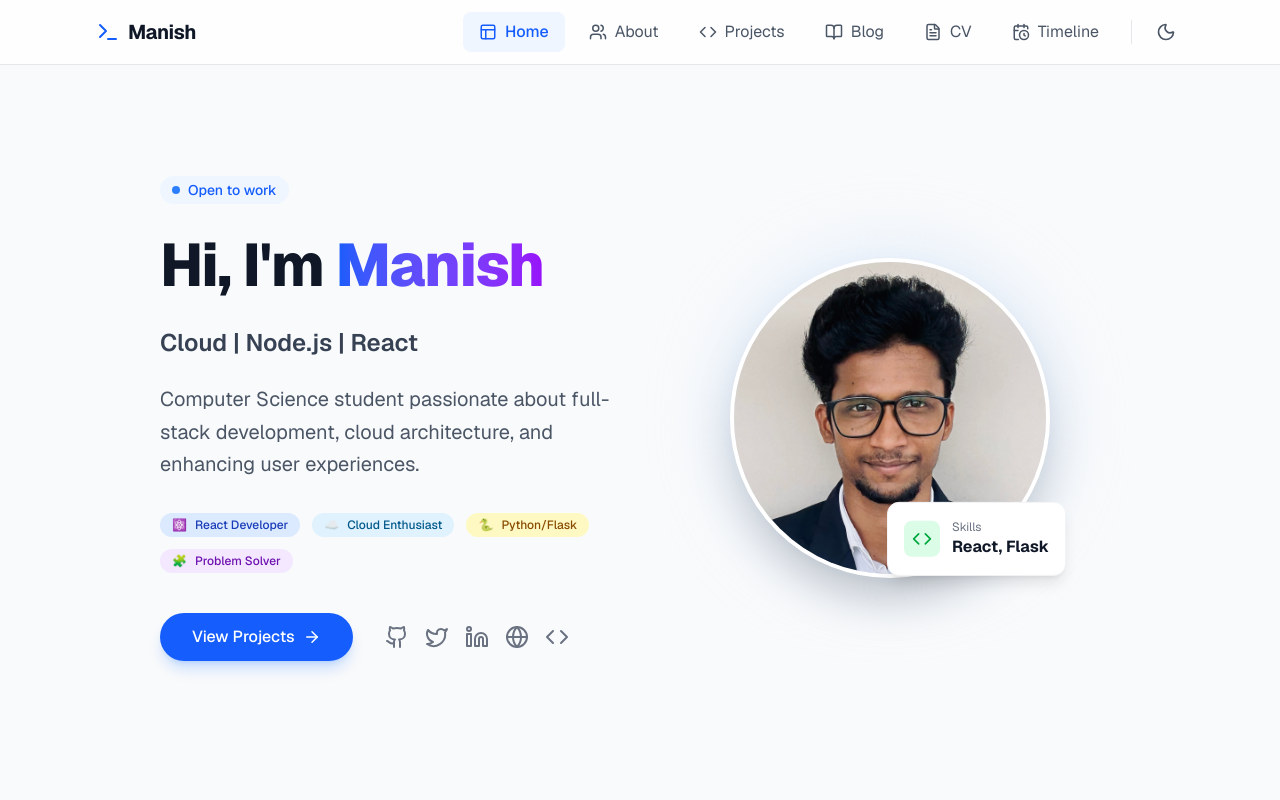
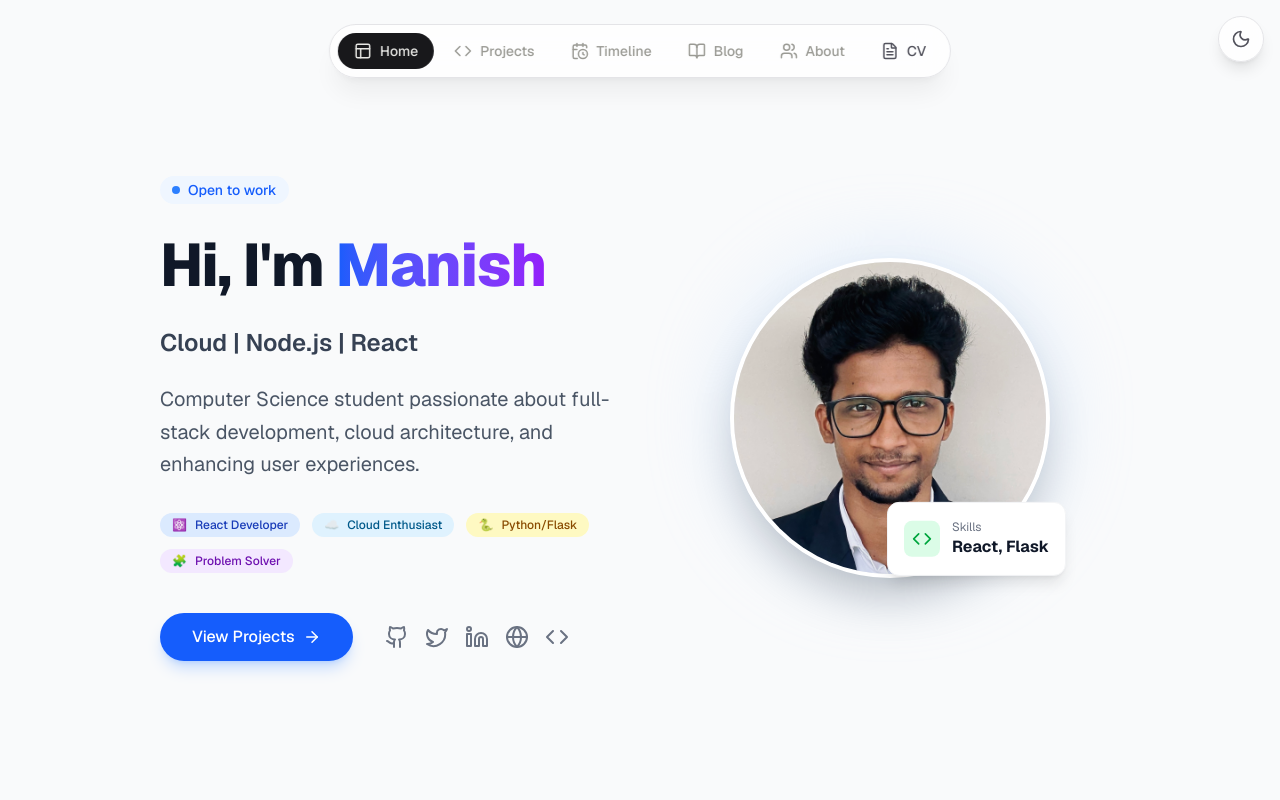
Before and after one commit to Manish881-hub/my-portfolio, a Next.js app: page /portfolio in a window 1280 px wide. Shown: the top 800 px of the page. Built offline with nearby package versions, Linux system fonts and the light colour scheme.

Commit message:
feat: Initialize portfolio application with `SplitText` and `PillNav` components, and theme toggling.

```diff
--- a/src/app/app.tsx
+++ b/src/app/app.tsx
@@ -26,6 +26,8 @@ import {
 } from 'lucide-react';
 import { PROFILE, BADGES, PROJECTS, BLOGS, CERTIFICATIONS } from '../data/portfolioData';
 import Timeline from '../components/timeline';
+import { PillNav } from '../components/pill-nav';
+import { SplitText } from '../components/split-text';
 
 
 // --- COMPONENTS ---
@@ -88,86 +90,46 @@ export default function App() {
     return (
         <div className={`min-h-screen font-sans transition-colors duration-300 ${darkMode ? 'dark bg-gray-900' : 'bg-gray-50'}`}>
 
-            {/* Navigation */}
-            <nav className="fixed top-0 w-full z-50 bg-white/80 dark:bg-gray-900/80 backdrop-blur-md border-b border-gray-200 dark:border-gray-800">
-                <div className="max-w-6xl mx-auto px-4 sm:px-6 lg:px-8">
-                    <div className="flex justify-between h-16 items-center">
-
-                        {/* Logo / Name */}
-                        <div
-                            className="font-bold text-xl tracking-tight cursor-pointer text-gray-900 dark:text-white flex items-center gap-2"
-                            onClick={() => setActiveTab('home')}
-                        >
-                            <Terminal className="text-blue-600" size={24} />
-                            <span>{PROFILE.name.split(' ')[0]}</span>
-                        </div>
-
-                        {/* Desktop Nav */}
-                        <div className="hidden md:flex items-center gap-2">
-                            <NavLink tab="home" label="Home" icon={Layout} />
-                            <NavLink tab="about" label="About" icon={Users} />
-                            <NavLink tab="projects" label="Projects" icon={Code} />
-                            <NavLink tab="blog" label="Blog" icon={BookOpen} />
-
-                            <a
-                                href="/cv"
-                                className="flex items-center gap-2 px-4 py-2 rounded-lg transition-all duration-200 w-full md:w-auto text-left md:text-center text-gray-600 dark:text-gray-400 hover:bg-gray-50 dark:hover:bg-gray-800"
-                            >
-                                <FileText size={18} />
-                                <span>CV</span>
-                            </a>
-                            <NavLink tab="timeline" label="Timeline" icon={CalendarClock} />
-
-
-                            <div className="w-px h-6 bg-gray-200 dark:bg-gray-700 mx-2"></div>
-
+            {/* Floating Pill Navigation */}
+            <header className="fixed top-4 right-4 z-50">
                 <button
                     onClick={toggleTheme}
-                                className="p-2 rounded-full hover:bg-gray-100 dark:hover:bg-gray-800 text-gray-600 dark:text-gray-400 transition-colors"
+                    className="p-3 rounded-full bg-white/80 dark:bg-zinc-900/80 backdrop-blur-md border border-zinc-200 dark:border-zinc-800 text-zinc-600 dark:text-zinc-400 hover:text-zinc-900 dark:hover:text-zinc-100 transition-colors shadow-lg"
                     aria-label="Toggle Dark Mode"
                 >
                     {darkMode ? <Sun size={20} /> : <Moon size={20} />}
                 </button>
-                        </div>
+            </header>
 
-                        {/* Mobile Menu Toggle */}
-                        <div className="md:hidden flex items-center gap-4">
-                            <button
-                                onClick={toggleTheme}
-                                className="p-2 text-gray-600 dark:text-gray-400"
-                            >
-                                {darkMode ? <Sun size={20} /> : <Moon size={20} />}
-                            </button>
-                            <button
-                                onClick={() => setIsMenuOpen(!isMenuOpen)}
-                                className="p-2 text-gray-600 dark:text-gray-400"
-                            >
-                                {isMenuOpen ? <X size={24} /> : <Menu size={24} />}
-                            </button>
-                        </div>
-                    </div>
-                </div>
+            {/* Desktop Nav: Top Right */}
+            <PillNav
+                activeTab={activeTab}
+                onTabChange={setActiveTab}
+                items={[
+                    { id: 'home', label: 'Home', icon: Layout },
+                    { id: 'projects', label: 'Projects', icon: Code },
+                    { id: 'timeline', label: 'Timeline', icon: CalendarClock },
+                    { id: 'blog', label: 'Blog', icon: BookOpen },
+                    { id: 'about', label: 'About', icon: Users },
+                    { id: 'cv', label: 'CV', icon: FileText },
+                ]}
+                className="hidden md:flex absolute top-6 left-1/2 -translate-x-1/2 z-50"
+            />
 
-                {/* Mobile Nav Dropdown */}
-                {isMenuOpen && (
-                    <div className="md:hidden bg-white dark:bg-gray-900 border-b border-gray-200 dark:border-gray-800 px-4 py-4 space-y-2">
-                        <NavLink tab="home" label="Home" icon={Layout} />
-                        <NavLink tab="about" label="About" icon={Users} />
-                        <NavLink tab="projects" label="Projects" icon={Code} />
-                        <NavLink tab="blog" label="Blog" icon={BookOpen} />
-
-                        <a
-                            href="/cv"
-                            className="flex items-center gap-2 px-4 py-2 rounded-lg transition-all duration-200 w-full md:w-auto text-left md:text-center text-gray-600 dark:text-gray-400 hover:bg-gray-50 dark:hover:bg-gray-800"
-                        >
-                            <FileText size={18} />
-                            <span>CV</span>
-                        </a>
-                        <NavLink tab="timeline" label="Timeline" icon={CalendarClock} />
-
-                    </div>
-                )}
-            </nav>
+            {/* Mobile Nav: Bottom Center */}
+            <PillNav
+                activeTab={activeTab}
+                onTabChange={setActiveTab}
+                items={[
+                    { id: 'home', label: 'Home', icon: Layout },
+                    { id: 'projects', label: 'Projects', icon: Code },
+                    { id: 'timeline', label: 'Timeline', icon: CalendarClock },
+                    { id: 'blog', label: 'Blog', icon: BookOpen },
+                    { id: 'about', label: 'About', icon: Users },
+                    { id: 'cv', label: 'CV', icon: FileText },
+                ]}
+                className="md:hidden fixed bottom-4 left-1/2 -translate-x-1/2"
+            />
 
             {/* Main Content Area */}
             <main className="pt-24 pb-16 max-w-5xl mx-auto px-4 sm:px-6 lg:px-8">
@@ -187,7 +149,7 @@ export default function App() {
                                 </div>
 
                                 <h1 className="text-4xl md:text-6xl font-extrabold text-gray-900 dark:text-white tracking-tight leading-tight">
-                                    Hi, I'm <span className="text-transparent bg-clip-text bg-gradient-to-r from-blue-600 to-purple-600">{PROFILE.name.split(' ')[0]}</span>
+                                    Hi, I'm <SplitText className="text-transparent bg-clip-text bg-gradient-to-r from-blue-600 to-purple-600 inline-block">{PROFILE.name.split(' ')[0]}</SplitText>
                                 </h1>
 
                                 <h2 className="text-2xl font-semibold text-gray-700 dark:text-gray-200">
--- /dev/null
+++ b/src/components/pill-nav.tsx
@@ -0,0 +1,83 @@
+import React, { useState } from 'react';
+import { motion } from 'framer-motion';
+
+interface NavItem {
+    id: string;
+    label: string;
+    icon: React.ElementType;
+}
+
+interface PillNavProps {
+    items: NavItem[];
+    activeTab: string;
+    onTabChange: (id: string) => void;
+    className?: string; // Add className prop
+}
+
+export const PillNav = ({ items, activeTab, onTabChange, className = '' }: PillNavProps) => { // Accept className
+    const defaultPosition = className?.includes('fixed') || className?.includes('absolute')
+        ? ''
+        : 'fixed bottom-4 sm:bottom-8 left-1/2 -translate-x-1/2';
+
+    return (
+        <div className={`${defaultPosition} z-50 ${className}`}>
+            <nav className="flex items-center gap-1 p-2 rounded-full bg-white/80 dark:bg-zinc-900/80 backdrop-blur-lg border border-zinc-200 dark:border-zinc-800 shadow-xl shadow-black/5">
+                {items.map((item) => {
+                    const isActive = activeTab === item.id;
+                    const isCV = item.id === 'cv';
+
+                    if (isCV) {
+                        return (
+                            <a
+                                key={item.id}
+                                href="/cv"
+                                className={`
+                  relative flex items-center gap-2 px-4 py-2 rounded-full text-sm font-medium transition-colors duration-200
+                  ${isActive
+                                        ? 'text-white'
+                                        : 'text-zinc-600 dark:text-zinc-400 hover:text-zinc-900 dark:hover:text-zinc-100 hover:bg-zinc-100 dark:hover:bg-zinc-800'
+                                    }
+                `}
+                            >
+                                <span className="relative z-10 flex items-center gap-2">
+                                    <item.icon size={18} />
+                                    <span className="hidden sm:inline">{item.label}</span>
+                                </span>
+                            </a>
+                        )
+                    }
+
+                    return (
+                        <button
+                            key={item.id}
+                            onClick={() => {
+                                onTabChange(item.id);
+                                window.scrollTo({ top: 0, behavior: 'smooth' });
+                            }}
+                            className={`
+                relative flex items-center gap-2 px-4 py-2 rounded-full text-sm font-medium transition-colors duration-200
+                ${isActive
+                                    ? 'text-white'
+                                    : 'text-zinc-600 dark:text-zinc-400 hover:text-zinc-900 dark:hover:text-zinc-100 hover:bg-zinc-100 dark:hover:bg-zinc-800'
+                                }
+              `}
+                        >
+                            {isActive && (
+                                <motion.div
+                                    layoutId="active-pill"
+                                    className="absolute inset-0 bg-zinc-900 dark:bg-white rounded-full"
+                                    transition={{ type: "spring", stiffness: 300, damping: 30 }}
+                                />
+                            )}
+
+                            <span className="relative z-10 flex items-center gap-2 mix-blend-exclusion">
+                                <item.icon size={18} />
+                                <span className="hidden sm:inline">{item.label}</span>
+                            </span>
+                        </button>
+                    );
+                })}
+            </nav>
+        </div>
+    );
+};
--- /dev/null
+++ b/src/components/split-text.tsx
@@ -0,0 +1,63 @@
+import { motion } from 'framer-motion';
+
+interface SplitTextProps {
+    children: string;
+    className?: string;
+    delay?: number;
+}
+
+export function SplitText({ children, className = '', delay = 0 }: SplitTextProps) {
+    const words = children.split(' ');
+
+    const container = {
+        hidden: { opacity: 0 },
+        visible: (i = 1) => ({
+            opacity: 1,
+            transition: { staggerChildren: 0.12, delayChildren: 0.04 * i + delay },
+        }),
+    };
+
+    const child = {
+        visible: {
+            opacity: 1,
+            y: 0,
+            transition: {
+                type: "spring",
+                damping: 12,
+                stiffness: 100,
+            },
+        },
+        hidden: {
+            opacity: 0,
+            y: 20,
+            transition: {
+                type: "spring",
+                damping: 12,
+                stiffness: 100,
+            },
+        },
+    };
+
+    return (
+        <motion.span
+            className={`inline-block whitespace-pre-wrap ${className}`}
+            variants={container}
+            initial="hidden"
+            animate="visible"
+        >
+            {words.map((word, index) => (
+                <span key={index} className="inline-block whitespace-nowrap mr-[0.25em]">
+                    {word.split("").map((character, index) => (
+                        <motion.span
+                            key={index}
+                            variants={child}
+                            className="inline-block"
+                        >
+                            {character}
+                        </motion.span>
+                    ))}
+                </span>
+            ))}
+        </motion.span>
+    );
+}
```
Lines whose indentation alone changed are shown as unchanged.
